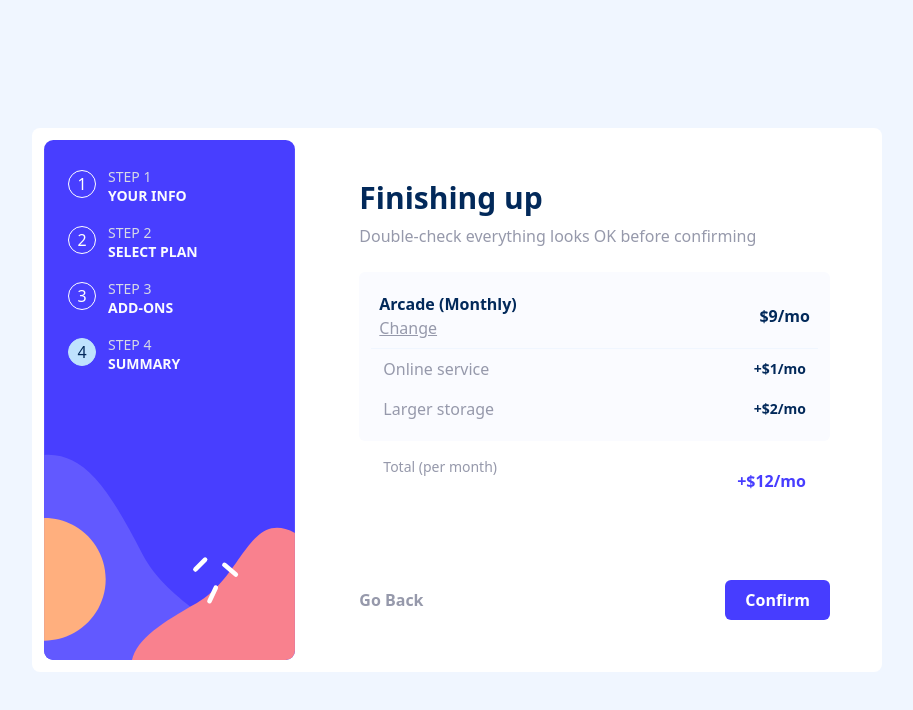
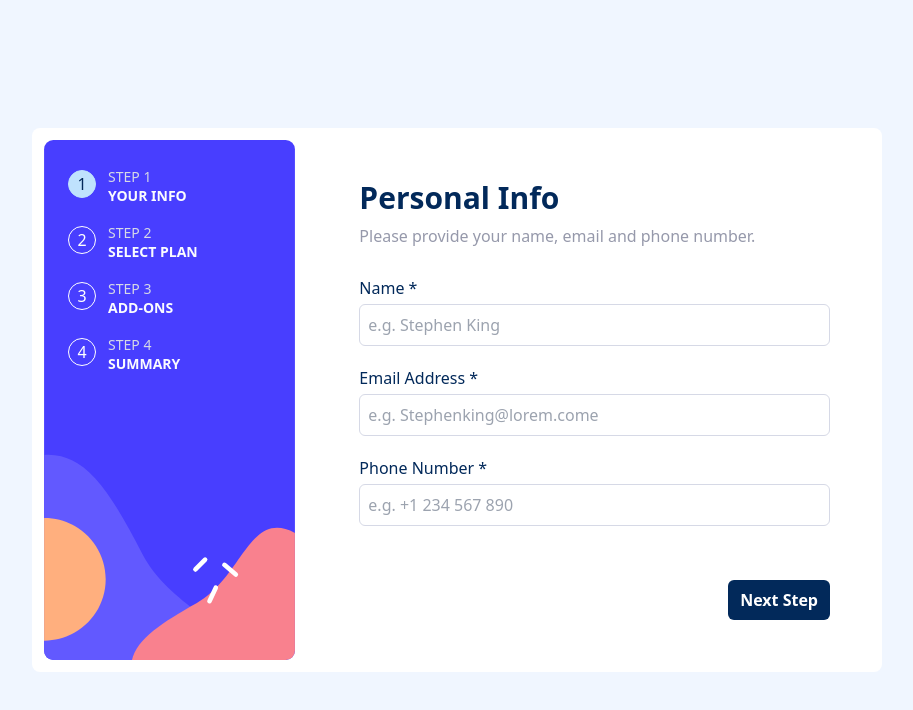
Before and after one commit to suhaybjirde/multi-step-form, a React (Vite) app: page / in a window 1280 px wide. Shown: the top 710 px of the page, without its empty margins (183-1096 px from the left). Built offline with nearby package versions, Linux system fonts and the light colour scheme.

Commit message:
build thanks page

```diff
--- a/src/App.tsx
+++ b/src/App.tsx
@@ -6,6 +6,7 @@
 import { ZodFormattedError } from "zod"
 import StepThree from "./components/StepThree"
 import StepFour from "./components/StepFour"
+import Thanks from "./components/Thanks"
 
 export type Actions = {
   [k in keyof FormFields]: {[P in k]: FormFields[k]}
@@ -48,7 +49,7 @@
 const intailError = { _errors: []}
 function App() {
   const [formData, dispatch] = useReducer(formReducer, intailState)
-  const [currentIndex, setCurrentIndex] = useState(3)
+  const [currentIndex, setCurrentIndex] = useState(0)
   const [error, setError] = useState<ZodFormattedError<FormFields>>(intailError)
 
   const steps = [
@@ -79,10 +80,12 @@
       plan={formData.plan}
       planTime={formData.planTime}
       setCurrentIndex={setCurrentIndex}
-    />
+    />,
+    <Thanks />
   ]
 
   const length = steps.length - 1
+  const lastIndex = length == currentIndex
 
   function goNext() {
     const validation = formSchema.safeParse(formData)
@@ -109,8 +112,9 @@
     setCurrentIndex(prevIndex => prevIndex > 0 ? prevIndex - 1 : prevIndex)
   }
 
-  function handleSubmit(event: React.FormEvent<HTMLFormElement>) {
-    event.preventDefault()
+  function handleSubmit(event: React.MouseEvent<HTMLButtonElement, MouseEvent>) {
+    // submit
+    setCurrentIndex(length)
   }
 
   return (
@@ -118,13 +122,14 @@
       <section className="flex min-h-[520px]">
         <Aside currentIndex={currentIndex}/>
         <div className="p-10 basis-2/3">
-          <form className="h-full relative" onSubmit={handleSubmit}>
+          {lastIndex ? <Thanks /> :
+          <form className="h-full relative">
             {steps[currentIndex]}
             <div className="flex bottom-0 absolute w-full">
               {currentIndex > 0 && <button onClick={goBack} type="button" className="font-bold text-neutral-400">Go Back</button>}
-              {currentIndex == length ? <button className="bg-primary-400 text-white py-2 px-5 rounded-md font-bold ml-auto">Confirm</button> : <button onClick={goNext} className="bg-primary-500 text-white py-2 px-3 rounded-md font-bold ml-auto">Next Step</button>}
+              {currentIndex == length - 1 ? <button onClick={handleSubmit} type="button" className="bg-primary-400 text-white py-2 px-5 rounded-md font-bold ml-auto">Confirm</button> : <button type="button" onClick={goNext} className="bg-primary-500 text-white py-2 px-3 rounded-md font-bold ml-auto">Next Step</button>}
             </div>
-          </form>
+          </form>}
         </div>
       </section>
     </main>
--- /dev/null
+++ b/src/components/Thanks.tsx
@@ -0,0 +1,15 @@
+
+const Thanks = () => {
+
+    return (
+        <div className="flex items-center justify-center w-full h-full text-center">
+            <div>
+                <div className="inline-block mx-auto"><svg xmlns="http://www.w3.org/2000/svg" width="80" height="80" viewBox="0 0 80 80"><g fill="none"><circle cx="40" cy="40" r="40" fill="#F9818E"/><path fill="#E96170" d="M48.464 79.167c.768-.15 1.53-.321 2.288-.515a40.04 40.04 0 0 0 3.794-1.266 40.043 40.043 0 0 0 3.657-1.63 40.046 40.046 0 0 0 12.463-9.898A40.063 40.063 0 0 0 78.3 51.89c.338-1.117.627-2.249.867-3.391L55.374 24.698a21.6 21.6 0 0 0-15.332-6.365 21.629 21.629 0 0 0-15.344 6.365c-8.486 8.489-8.486 22.205 0 30.694l23.766 23.775Z"/><path fill="#FFF" d="M40.003 18.333a21.58 21.58 0 0 1 15.31 6.351c8.471 8.471 8.471 22.158 0 30.63-8.47 8.47-22.156 8.47-30.627 0-8.47-8.472-8.47-22.159 0-30.63a21.594 21.594 0 0 1 15.317-6.35Zm9.865 15c-.316.028-.622.15-.872.344l-12.168 9.13-5.641-5.642c-1.224-1.275-3.63 1.132-2.356 2.356l6.663 6.663c.56.56 1.539.63 2.173.156l13.326-9.995c1.122-.816.43-2.993-.956-3.013a1.666 1.666 0 0 0-.17 0Z"/></g></svg></div>
+                <h1 className="text-primary-500 font-bold text-3xl my-3">Thank you!</h1>
+                <p className="text-neutral-400">Thanks for confirming your subscription! we hope you have fun using our platform if you ever need support, please feel free to email us at support@loremgaming.com</p>
+            </div>
+        </div>
+    )
+}
+
+export default Thanks
```
